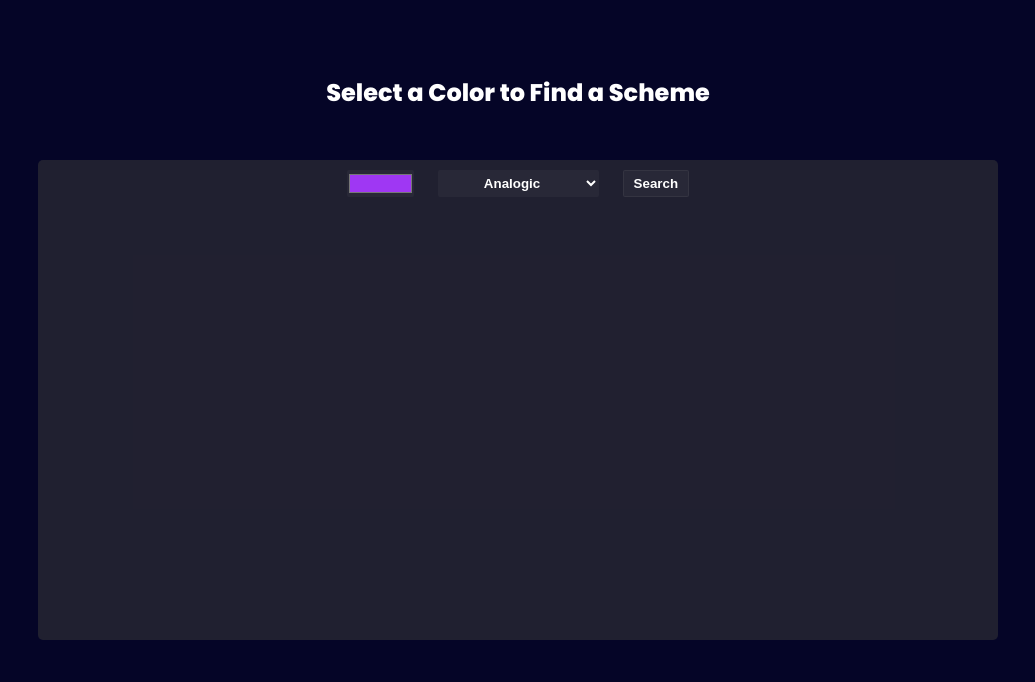
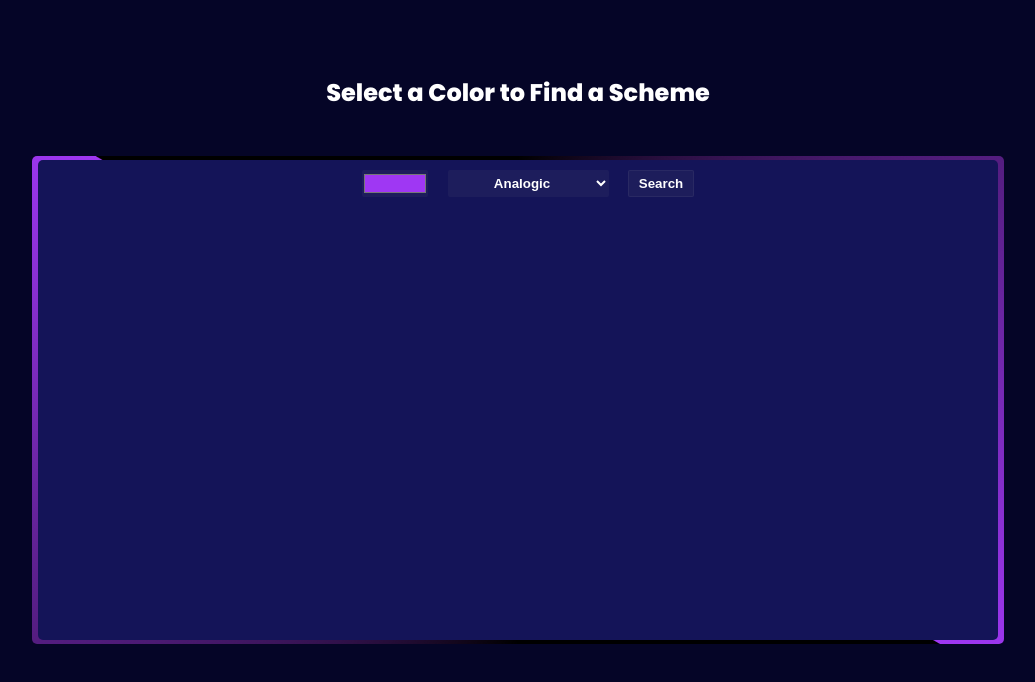
Before and after one commit to RTids/Color-Pallette, a plain HTML site: page index.html in a window 1280 px wide. Shown: the whole page, without its empty margins (122-1157 px from the left). Drawn offline with Linux system fonts and the light colour scheme; no server answers.

Commit message:
Added colored animation

```diff
--- a/index.html
+++ b/index.html
@@ -11,6 +11,7 @@
 
     <h1>Select a Color to Find a Scheme</h1>
 
+    <div class="background-animation"></div>
     <div class="wrapper">
 
         <div class="searchWrapper">
--- a/index.js
+++ b/index.js
@@ -8,6 +8,8 @@ const colorPicker = document.getElementById('colorPicker')
 const theme = document.getElementById('colorStyle')
 
 const getColors = () => {
+    const root = document.querySelector(':root')
+    const rootStyle = getComputedStyle(root)
     let selectedColor = ''
     selectedColor = colorPicker.value.slice(1)
     document.getElementById('colorList').innerHTML = ''
@@ -22,7 +24,8 @@ fetch(url, options)
                 <div class="hex">${data.colors[i].hex.value}</div>
             </div>
                 `
-                document.getElementById(`bgColor${i}`).style.backgroundColor = data.colors[i].hex.value
+                document.getElementById(`bgColor${i}`).style.backgroundColor = data.colors[i].hex.value;
+                root.style.setProperty('--glowColor', `#${selectedColor}`)
             }
     })
 
--- a/styles.css
+++ b/styles.css
@@ -1,4 +1,8 @@
 @import url('https://fonts.googleapis.com/css2?family=Poppins:wght@300;400;500;800&display=swap');
+
+:root {
+ --glowColor: rgb(159,55,243)
+}
 
 * {
 	box-sizing: border-box;
@@ -13,6 +17,7 @@ body {
 	display: grid;
 	place-items: center;
 	height: 100vh;
+	position: relative;
 }
 
 h1 {
@@ -22,25 +27,68 @@ h1 {
 }
 
 .wrapper {
-	background-color: rgba(57, 56, 56, 0.536);
+	background-color: rgb(20, 20, 88);
 	height: 60%;
 	width: 75%;
 	display: flex;
 	flex-direction: column;
 	text-align: center;
     border-radius: 5px;
+	z-index: 1;
+}
+
+.background-animation {
+	position: absolute;
+	height: 61%;
+	width: 76%;
+	background-color: black;
+	border-radius: 5px;
+	display: flex;
+	justify-content: center;
+	align-items: center;
+	overflow: hidden;
+}
+
+.background-animation::before {
+	content: '';
+	position: absolute;
+	height: 300%;
+	width: 200%;
+	background-image: conic-gradient(transparent, transparent, transparent, var(--glowColor));
+	animation: animation 6s linear infinite;
+}
+
+.background-animation::after {
+	content: '';
+	position: absolute;
+	height: 300%;
+	width: 200%;
+	background-image: conic-gradient(transparent, transparent, transparent, var(--glowColor));
+	animation: animation 6s linear infinite;
+	animation-delay: -3s;
+}
+
+@keyframes animation {
+	0% {
+		transform: rotate(0deg);
+	}
+	100%{
+		transform: rotate(360deg);
+	}
 }
 
 .searchWrapper {
+	width: 100%;
 	margin: 10px;
     display: flex;
     justify-content: center;
-    gap: 2em;
 }
 
 form {
+	width: 100%;
     display: flex;
-    gap: 1.5em;
+    justify-content: center;
+	gap: 2%;
 }
 
 input {
```
